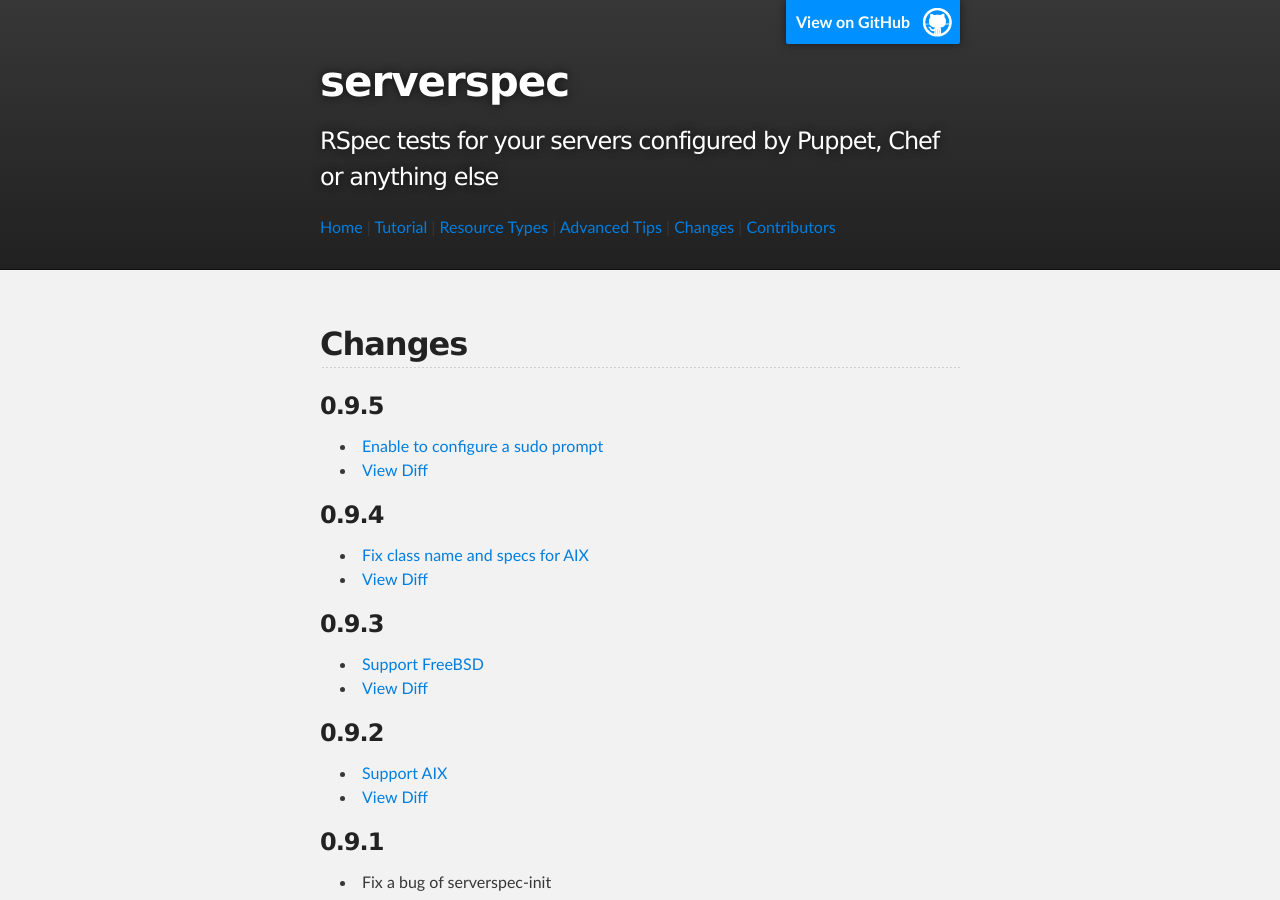
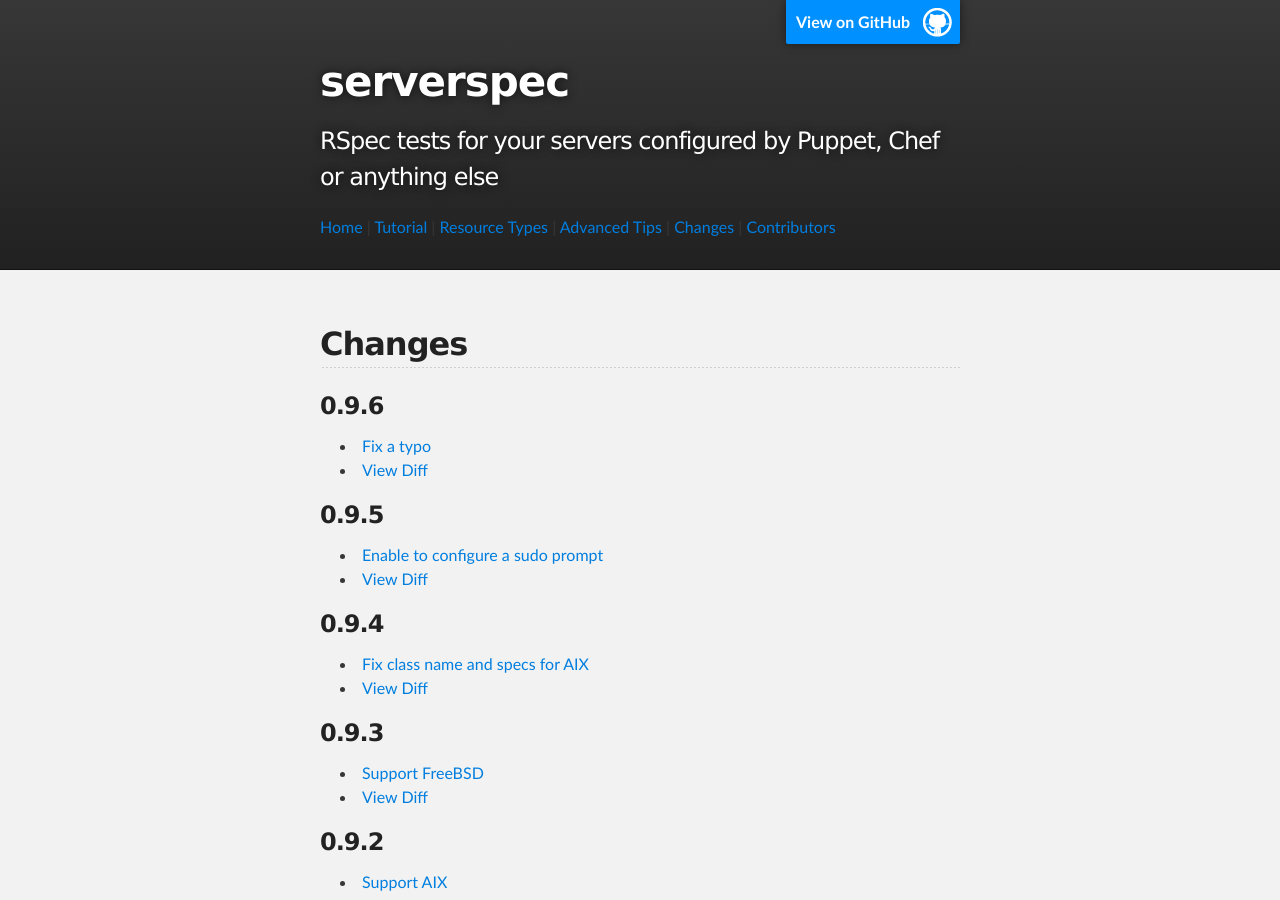
Before and after one commit to serverspec/serverspec.github.io, a Jekyll site: the page built from changes.md, in a window 1280 px wide and 900 px high. Built offline with Jekyll 4.4.1, drawn with Linux system fonts in a browser that asks for light colours; Markdown is read by kramdown in place of the engine named in the settings.

Commit message:
Add changes of v0.9.6

```diff
--- a/changes.md
+++ b/changes.md
@@ -4,6 +4,11 @@ title: Changes
 ---
 
 ## Changes
+
+### 0.9.6
+
+ * [Fix a typo](https://github.com/serverspec/serverspec/pull/258)
+ * [View Diff](https://github.com/serverspec/serverspec/compare/v0.9.5...v0.9.6)
 
 ### 0.9.5
 
```
